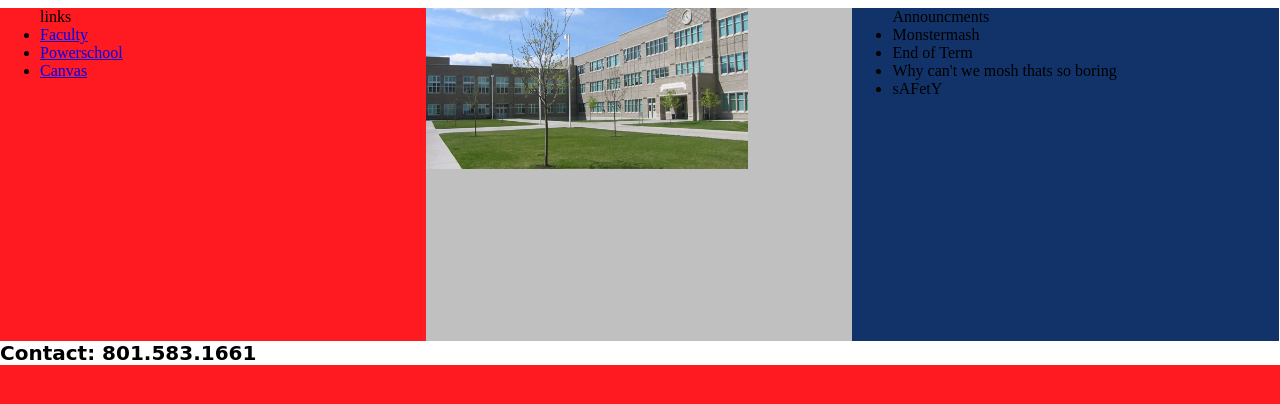
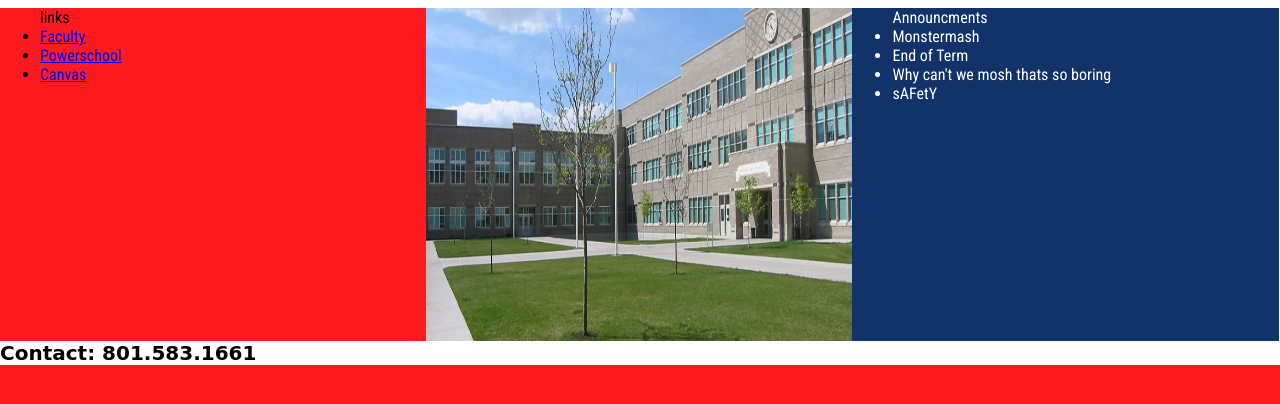
Before and after one commit to ronin-gh/east-clone, a plain HTML site: page index.html in a window 1280 px wide. Shown: the part 72-476 px from the top of the page. Drawn offline with Linux system fonts and the light colour scheme; a web font is replaced by a local one.

Commit message:
Update index.html

```diff
--- a/index.html
+++ b/index.html
@@ -10,7 +10,7 @@
 <link href="https://fonts.googleapis.com/css2?family=Roboto+Condensed&display=swap" rel="stylesheet">
          <h1 class="topbar">East High School</h1>
     <div class="left">
-<ul>  links
+<ul class=links>  links
     <li>
 <a href=https://east.slcschools.org/our-school/faculty-directory>Faculty
 </a>
@@ -27,11 +27,11 @@
     </div>
         <div class="center">
     <p>
-    <img src="east-high-school-banner-3.jpg" style="width:322px;height:161px;">
+    <img src="east-high-school-banner-3.jpg" style="width:100%;height:100%;">
     </p>
         </div>
             <div class="right">
-<ul>Announcments
+<ul class=announcements>Announcments
     <li>Monstermash</li>
     <li>End of Term</li>
     <li>Why can't we mosh thats so boring</li>
```
